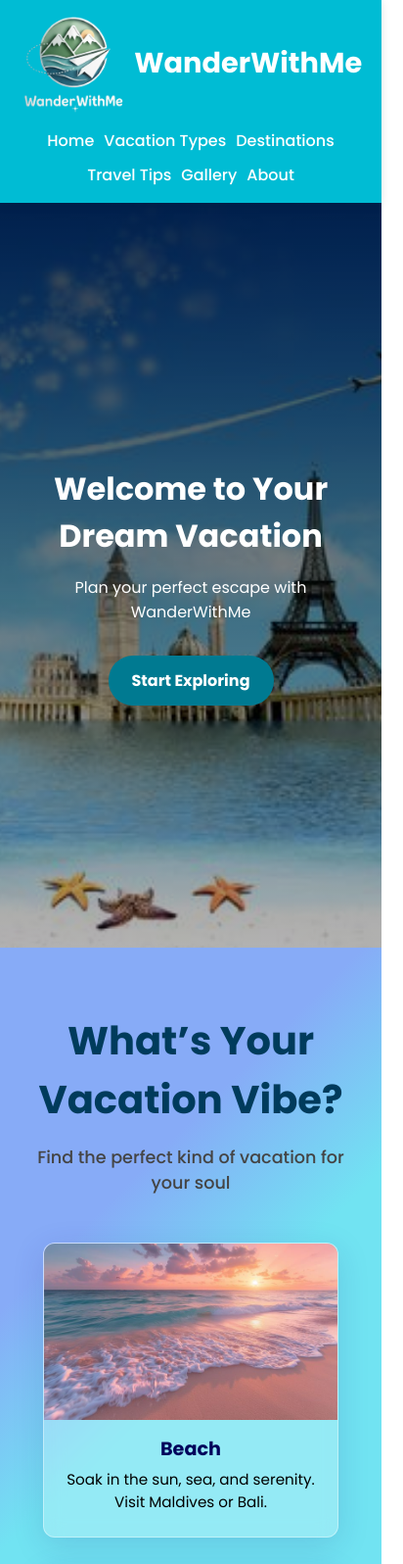
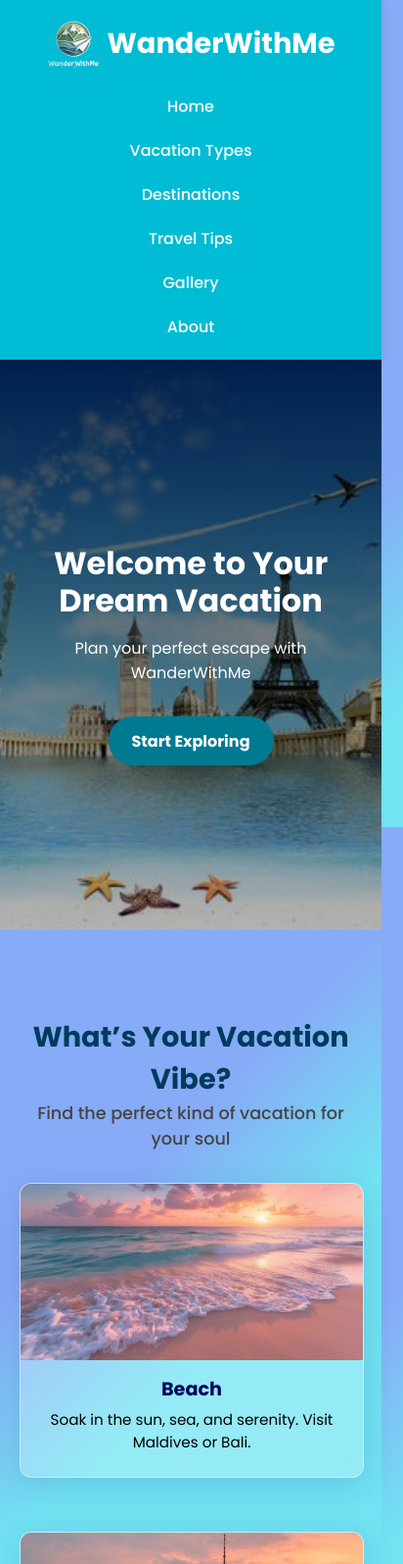
Before and after one commit to AfifaSiddiqui005/WanderWithMe-VacationPlanner, a plain HTML site: page index.html in a window 390 px wide. Shown: the top 1596 px of the page at 98% size, 412 px wide, since content can reach past the window. Drawn offline with Linux system fonts and the light colour scheme.

Commit message:
Update style.css

```diff
--- a/style.css
+++ b/style.css
@@ -343,43 +343,77 @@ footer {
 }
 
 
+/*Responsiveness*/
 @media (max-width: 768px) {
+
+  .container {
+    padding: 0 20px !important;
+  }
 
   nav {
     flex-direction: column;
-    padding: 1rem;
+    padding: 1rem !important;
+    height: auto !important;
+  }
+
+  nav .logo img {
+    height: 50px !important;
   }
 
   nav ul {
     margin-top: 15px;
+    flex-direction: column;
     gap: 10px;
-    flex-wrap: wrap;
-    justify-content: center;
+    align-items: center;
+    width: 100%;
+  }
+
+  nav a {
+    display: block;
+    padding: 5px;
+  }
+
+  .hero {
+    height: auto !important;
+    min-height: 50vh;
+    padding: 80px 20px;
   }
 
   .hero h1 {
-    font-size: 2rem;
+    font-size: 2rem !important;
+    line-height: 1.2;
+    margin-bottom: 15px;
   }
 
   .hero p {
-    font-size: 1rem;
-    padding: 0 20px;
+    font-size: 1rem !important;
   }
 
-  .page-section {
-    padding: 2rem 0;
+  .page-section h2 {
+    font-size: 1.8rem !important;
+    margin-bottom: 1rem;
+  }
+  .section-subtitle {
+    margin-bottom: 2rem;
+  }
+
+  .type-flex,
+  .dest-grid,
+  .tips-section {
+    display: flex;
+    flex-direction: column;
+    align-items: center;
+  }
+
+  .type-card,
+  .destination-card,
+  .tip-card {
+    width: 100% !important;
+    max-width: 350px !important;
+    margin-bottom: 25px;
   }
 
   .gallery-grid {
-    column-count: 1;
-  }
-
-  .parallax-strip {
-    height: 200px;
-  }
-
-  .parallax-strip h2 {
-    font-size: 1.5rem;
-    padding: 0 20px;
+    column-count: 1 !important;
   }
 }
```
